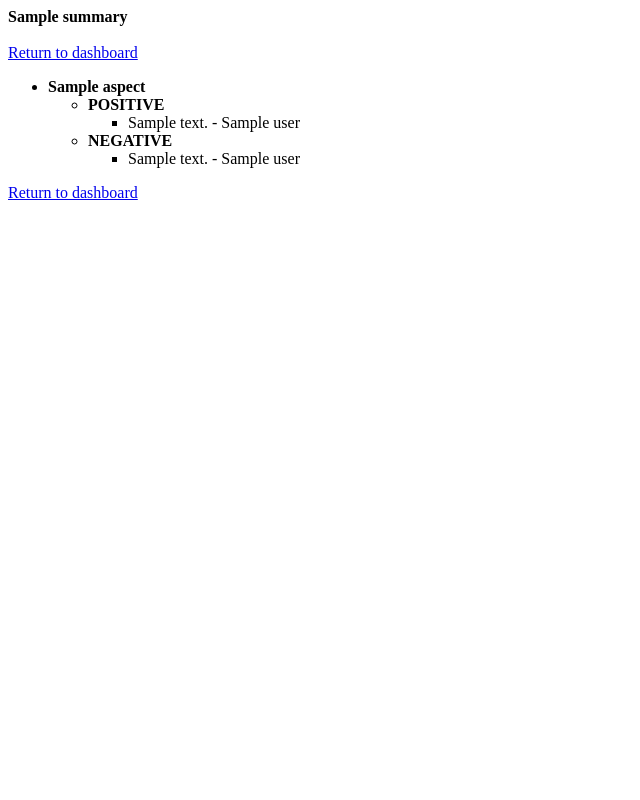
After one commit to Fossj117/opinion-mining, a Flask app: template app/templates/summary.html.jinja in a window 1280 px wide. The commit adds this page. Shown: the whole page, without its empty margins (0-640 px from the left). Run offline with Flask 2, Linux system fonts and the light colour scheme; the template is opened without the code that fills it: most values are stand-ins (such as "Sample title", 1, 10 or a date in 2020).

Commit message:
Got basic webapp functionality going

```diff
--- a/app/app.py
+++ b/app/app.py
@@ -8,24 +8,19 @@ app = Flask(__name__)
 
 @app.route('/')
 def index():
-	return redirect('/')
+	return redirect('/dashboard')
 
 @app.route('/dashboard')
 def dashboard():
-	summaries = db.summaries.find_one()
-	return str(summaries)
 
-	restaurants = db.fetch_restaurants()
-	return render_template('index.html.jinja', restaurants=restaurants)
-
-	#return summaries
-	#return render_template(summaries=summaries)
+	# get list of business names/ids from mongo
+	businesses =[b for b in db.summaries.find()]
+	return render_template('index.html.jinja', businesses = businesses)
 
 @app.route('/summaries/<b_id>')
 def summary(b_id):
-	summary = df.summaries.find({'business_id': b_id})
+	summary = db.summaries.find_one({'business_id': b_id})
 	return render_template('summary.html.jinja', summary=summary)
-
 
 if __name__ == "__main__":
 
--- /dev/null
+++ b/app/templates/summary.html.jinja
@@ -0,0 +1,36 @@
+<html>
+
+	<head>
+		<b>{{ summary['business_name'] }}</b><br><br>
+		<a href="/dashboard">Return to dashboard</a>
+	</head>
+
+	<body>
+		<ul>
+
+		{% for aspect in summary['aspect_summary'] %}
+
+			<li><b>{{ aspect }}</b>
+				<ul>
+					<li><b>POSITIVE</b>
+						<ul>
+							{% for pos_sent in summary['aspect_summary'][aspect]['pos'] %}
+								<li>{{ pos_sent['text'] }} - {{ pos_sent['user']}}</li>
+							{% endfor %}
+						</ul>
+					</li>
+					<li><b>NEGATIVE</b>
+						<ul>
+							{% for neg_sent in summary['aspect_summary'][aspect]['neg'] %}
+								<li>{{ neg_sent['text'] }} - {{ neg_sent['user']}}</li>
+							{% endfor %}
+						</ul>
+					</li>
+				</ul>
+			</li>
+		{% endfor %}
+		</ul>
+	</body>
+
+	<a href="/dashboard">Return to dashboard</a>
+</html>
```
Also changed, not shown: app/templates/index.html.jinja (+8 -3 lines).
